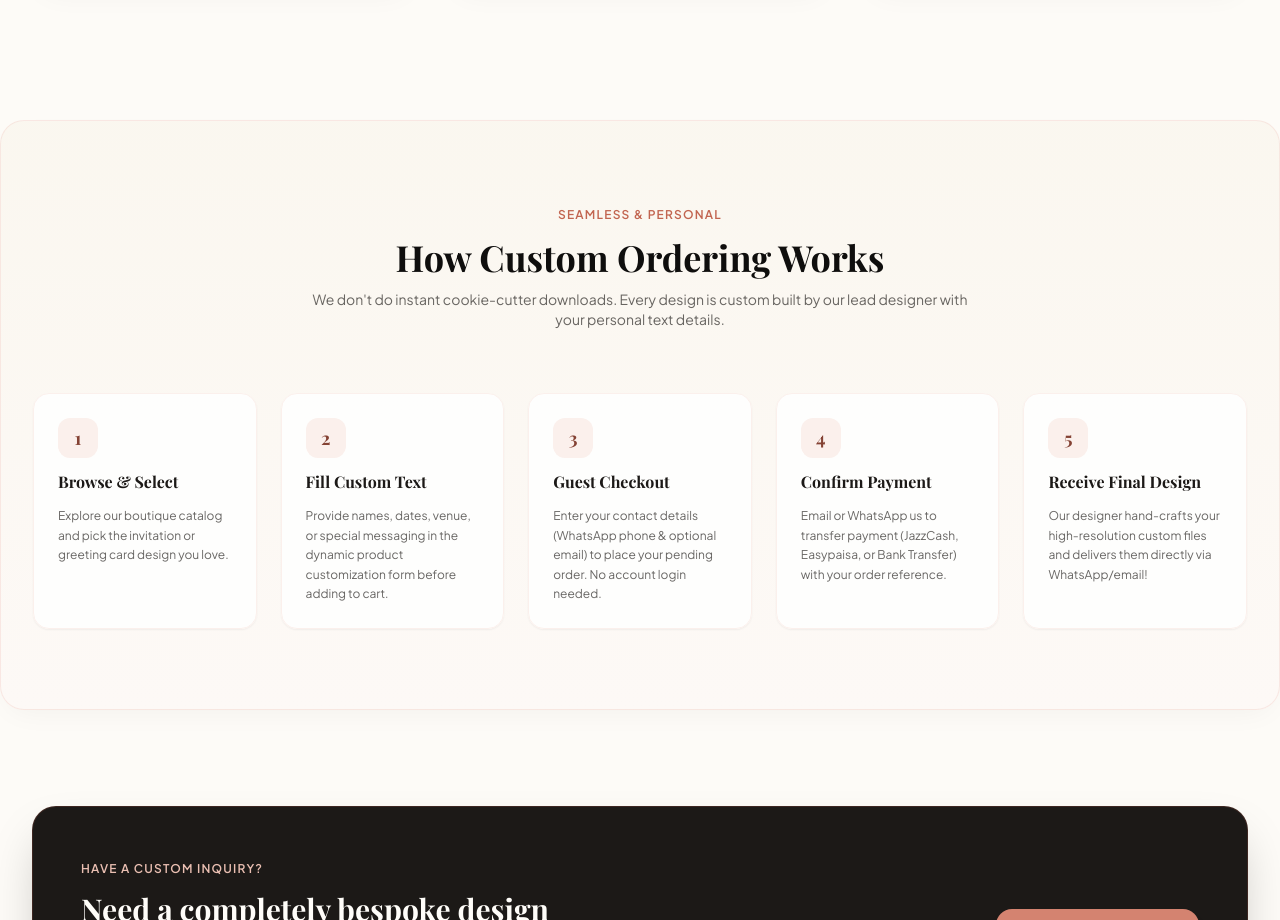
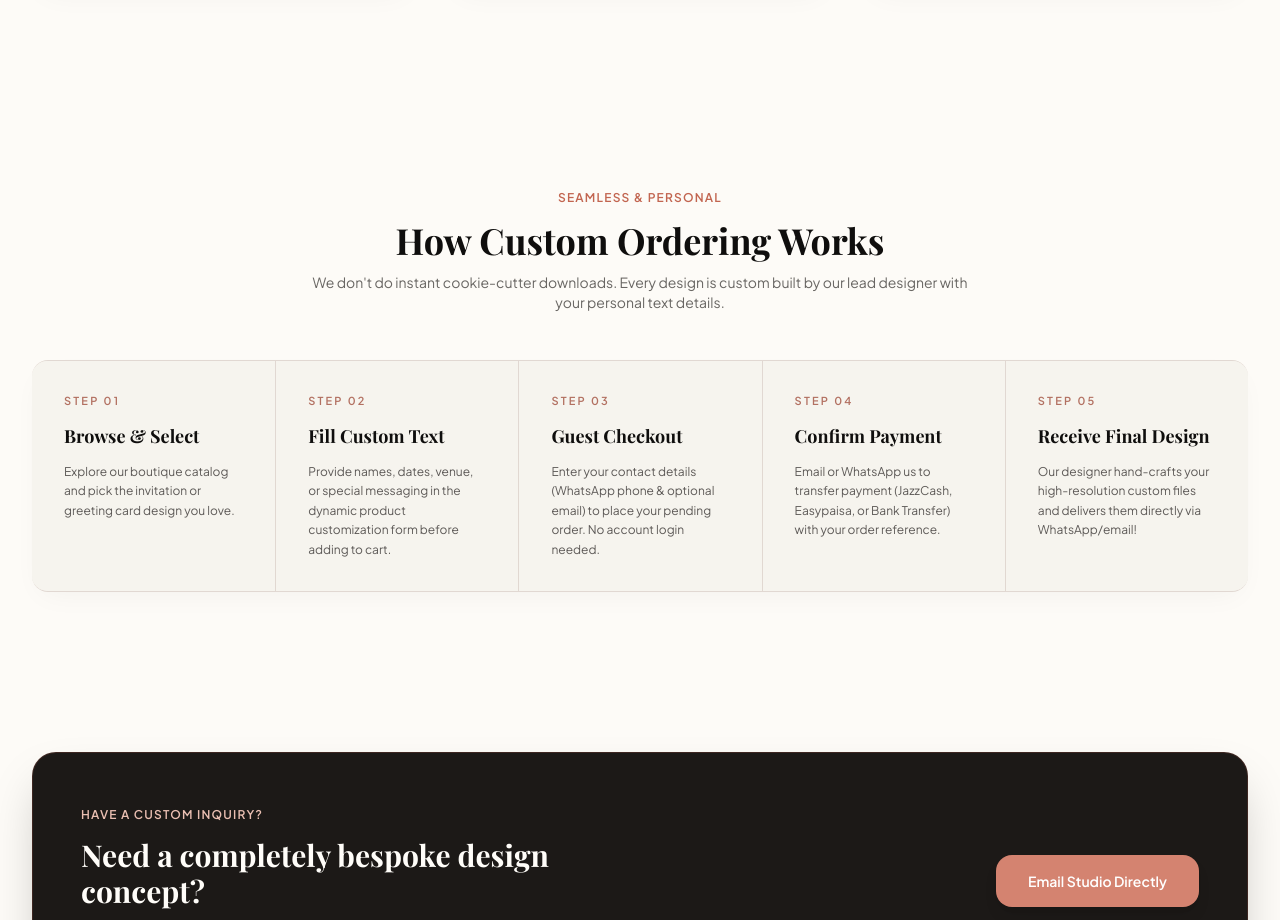
Before and after one commit to emannfaisal/vibe_coded_cart, a Next.js app: page / in a window 1280 px wide. Shown: the part 2600-3520 px from the top of the page. Built offline with nearby package versions, Linux system fonts and the light colour scheme; no server answers; the database is empty; a web font is replaced by a local one.

Commit message:
Restyle step cards to match editorial reference image format

```diff
--- a/app/page.tsx
+++ b/app/page.tsx
@@ -210,8 +210,8 @@ export default function HomePage() {
       </section>
 
       {/* How It Works Section */}
-      <section id="how-it-works" className="bg-gradient-to-b from-cream-200/50 to-rose-50/50 py-20 rounded-3xl max-w-7xl mx-auto px-4 sm:px-6 lg:px-8 border border-rose-200/60 shadow-soft">
-        <div className="text-center max-w-2xl mx-auto space-y-3 mb-16">
+      <section id="how-it-works" className="py-16 max-w-7xl mx-auto px-4 sm:px-6 lg:px-8">
+        <div className="text-center max-w-2xl mx-auto space-y-3 mb-12">
           <span className="text-xs font-semibold uppercase tracking-widest text-rose-600">Seamless & Personal</span>
           <h2 className="font-serif text-3xl sm:text-4xl font-bold text-obsidian-950">
             How Custom Ordering Works
@@ -221,63 +221,76 @@ export default function HomePage() {
           </p>
         </div>
 
-        <div className="grid grid-cols-1 md:grid-cols-5 gap-6 relative">
+        {/* Grid divider layout format matching reference image */}
+        <div className="bg-[#f6f4ee] border-y border-rose-900/15 rounded-2xl overflow-hidden shadow-soft">
+          <div className="grid grid-cols-1 sm:grid-cols-2 md:grid-cols-5 divide-y md:divide-y-0 md:divide-x divide-rose-900/15">
 
             {/* Step 1 */}
-          <div className="p-6 rounded-2xl bg-white/80 border border-rose-100 shadow-sm space-y-3 relative">
-            <div className="w-10 h-10 rounded-xl bg-rose-100 text-rose-800 flex items-center justify-center font-bold font-serif text-lg">
-              1
-            </div>
-            <h3 className="font-serif text-base font-bold text-obsidian-900">Browse & Select</h3>
-            <p className="text-xs text-obsidian-800/70 leading-relaxed">
+            <div className="p-6 sm:p-8 flex flex-col justify-start space-y-3 bg-[#f6f4ee] hover:bg-[#f2efe5] transition-colors">
+              <span className="text-[11px] font-semibold uppercase tracking-[0.2em] text-rose-700/80">
+                STEP 01
+              </span>
+              <h3 className="font-serif text-base sm:text-lg font-bold text-obsidian-950 leading-snug">
+                Browse & Select
+              </h3>
+              <p className="text-xs text-obsidian-800/75 leading-relaxed font-sans">
                 Explore our boutique catalog and pick the invitation or greeting card design you love.
               </p>
             </div>
 
             {/* Step 2 */}
-          <div className="p-6 rounded-2xl bg-white/80 border border-rose-100 shadow-sm space-y-3 relative">
-            <div className="w-10 h-10 rounded-xl bg-rose-100 text-rose-800 flex items-center justify-center font-bold font-serif text-lg">
-              2
-            </div>
-            <h3 className="font-serif text-base font-bold text-obsidian-900">Fill Custom Text</h3>
-            <p className="text-xs text-obsidian-800/70 leading-relaxed">
+            <div className="p-6 sm:p-8 flex flex-col justify-start space-y-3 bg-[#f6f4ee] hover:bg-[#f2efe5] transition-colors">
+              <span className="text-[11px] font-semibold uppercase tracking-[0.2em] text-rose-700/80">
+                STEP 02
+              </span>
+              <h3 className="font-serif text-base sm:text-lg font-bold text-obsidian-950 leading-snug">
+                Fill Custom Text
+              </h3>
+              <p className="text-xs text-obsidian-800/75 leading-relaxed font-sans">
                 Provide names, dates, venue, or special messaging in the dynamic product customization form before adding to cart.
               </p>
             </div>
 
             {/* Step 3 */}
-          <div className="p-6 rounded-2xl bg-white/80 border border-rose-100 shadow-sm space-y-3 relative">
-            <div className="w-10 h-10 rounded-xl bg-rose-100 text-rose-800 flex items-center justify-center font-bold font-serif text-lg">
-              3
-            </div>
-            <h3 className="font-serif text-base font-bold text-obsidian-900">Guest Checkout</h3>
-            <p className="text-xs text-obsidian-800/70 leading-relaxed">
+            <div className="p-6 sm:p-8 flex flex-col justify-start space-y-3 bg-[#f6f4ee] hover:bg-[#f2efe5] transition-colors">
+              <span className="text-[11px] font-semibold uppercase tracking-[0.2em] text-rose-700/80">
+                STEP 03
+              </span>
+              <h3 className="font-serif text-base sm:text-lg font-bold text-obsidian-950 leading-snug">
+                Guest Checkout
+              </h3>
+              <p className="text-xs text-obsidian-800/75 leading-relaxed font-sans">
                 Enter your contact details (WhatsApp phone & optional email) to place your pending order. No account login needed.
               </p>
             </div>
 
             {/* Step 4 */}
-          <div className="p-6 rounded-2xl bg-white/80 border border-rose-100 shadow-sm space-y-3 relative">
-            <div className="w-10 h-10 rounded-xl bg-rose-100 text-rose-800 flex items-center justify-center font-bold font-serif text-lg">
-              4
-            </div>
-            <h3 className="font-serif text-base font-bold text-obsidian-900">Confirm Payment</h3>
-            <p className="text-xs text-obsidian-800/70 leading-relaxed">
+            <div className="p-6 sm:p-8 flex flex-col justify-start space-y-3 bg-[#f6f4ee] hover:bg-[#f2efe5] transition-colors">
+              <span className="text-[11px] font-semibold uppercase tracking-[0.2em] text-rose-700/80">
+                STEP 04
+              </span>
+              <h3 className="font-serif text-base sm:text-lg font-bold text-obsidian-950 leading-snug">
+                Confirm Payment
+              </h3>
+              <p className="text-xs text-obsidian-800/75 leading-relaxed font-sans">
                 Email or WhatsApp us to transfer payment (JazzCash, Easypaisa, or Bank Transfer) with your order reference.
               </p>
             </div>
 
             {/* Step 5 */}
-          <div className="p-6 rounded-2xl bg-white/80 border border-rose-100 shadow-sm space-y-3 relative">
-            <div className="w-10 h-10 rounded-xl bg-rose-100 text-rose-800 flex items-center justify-center font-bold font-serif text-lg">
-              5
-            </div>
-            <h3 className="font-serif text-base font-bold text-obsidian-900">Receive Final Design</h3>
-            <p className="text-xs text-obsidian-800/70 leading-relaxed">
+            <div className="p-6 sm:p-8 flex flex-col justify-start space-y-3 bg-[#f6f4ee] hover:bg-[#f2efe5] transition-colors">
+              <span className="text-[11px] font-semibold uppercase tracking-[0.2em] text-rose-700/80">
+                STEP 05
+              </span>
+              <h3 className="font-serif text-base sm:text-lg font-bold text-obsidian-950 leading-snug">
+                Receive Final Design
+              </h3>
+              <p className="text-xs text-obsidian-800/75 leading-relaxed font-sans">
                 Our designer hand-crafts your high-resolution custom files and delivers them directly via WhatsApp/email!
               </p>
             </div>
 
+          </div>
         </div>
       </section>
 
```
Lines whose indentation alone changed are shown as unchanged.
